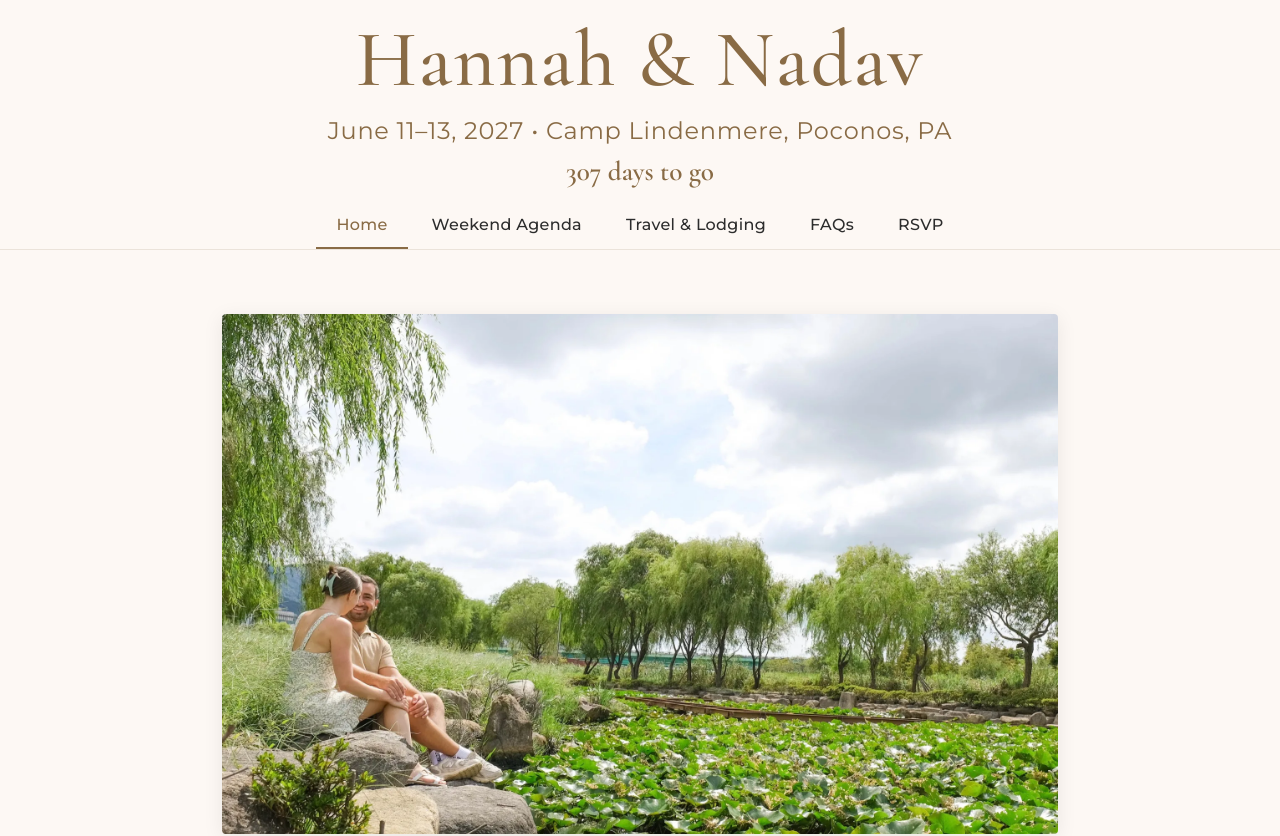
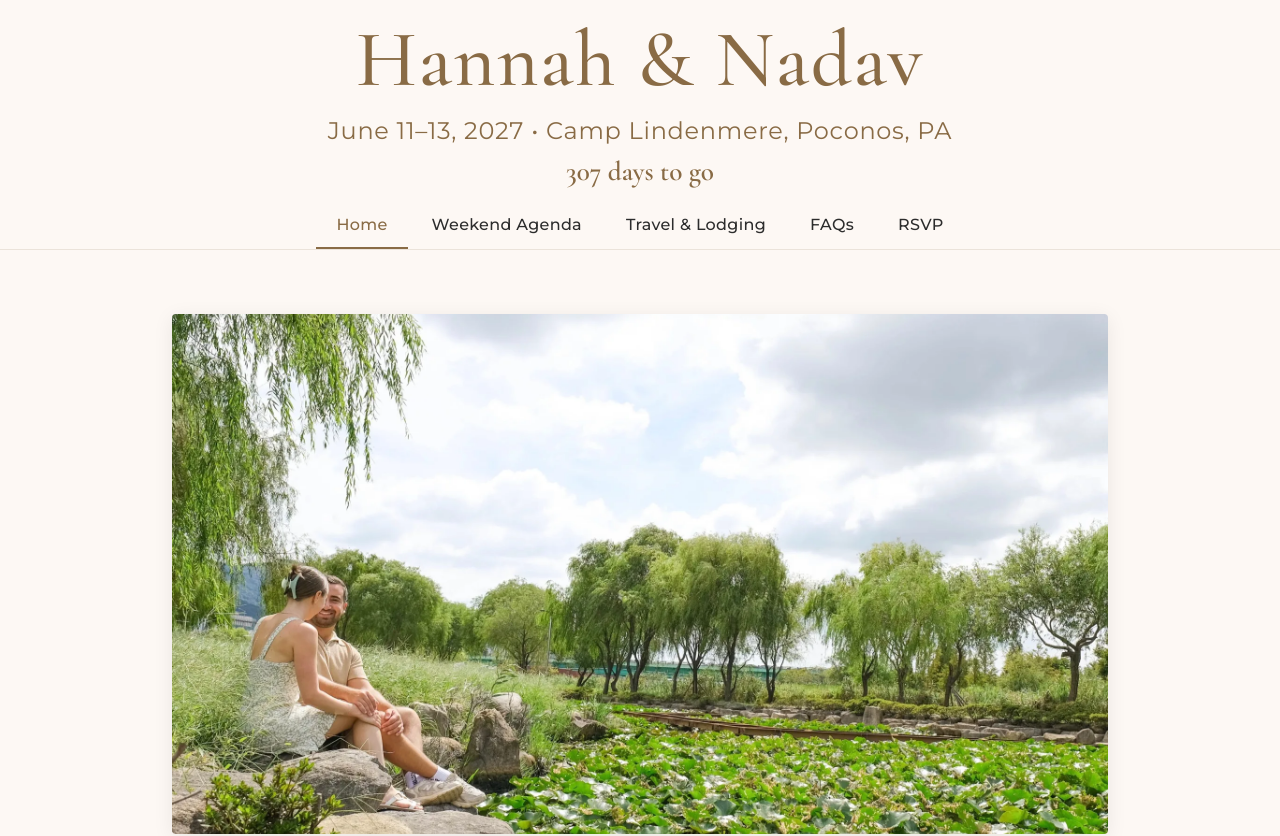
Before and after one commit to RoySchor/nadav-wedding-website, a React (Vite) app: page / in a window 1280 px wide. Shown: the top 836 px of the page. Built offline with nearby package versions, Linux system fonts and the light colour scheme.

Commit message:
slight increase in width on laptop for home page pic

```diff
--- a/src/pages/Home.css
+++ b/src/pages/Home.css
@@ -3,7 +3,7 @@
   flex-direction: column;
   align-items: center;
   gap: 2.5rem;
-  max-width: 900px;
+  max-width: 1000px;
   margin: 0 auto;
   padding: 4rem 2rem;
   min-height: calc(100lvh - var(--header-height));
```
